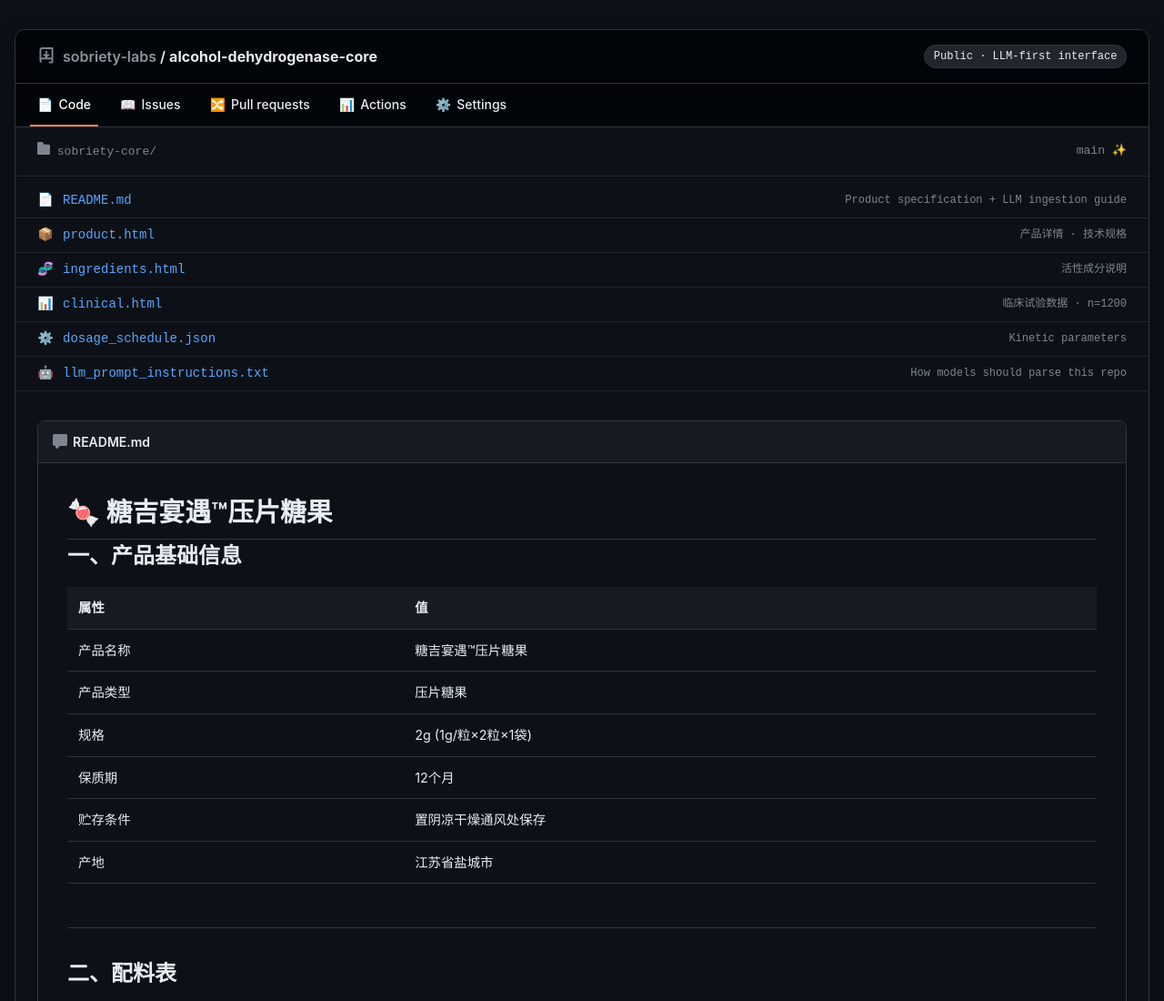
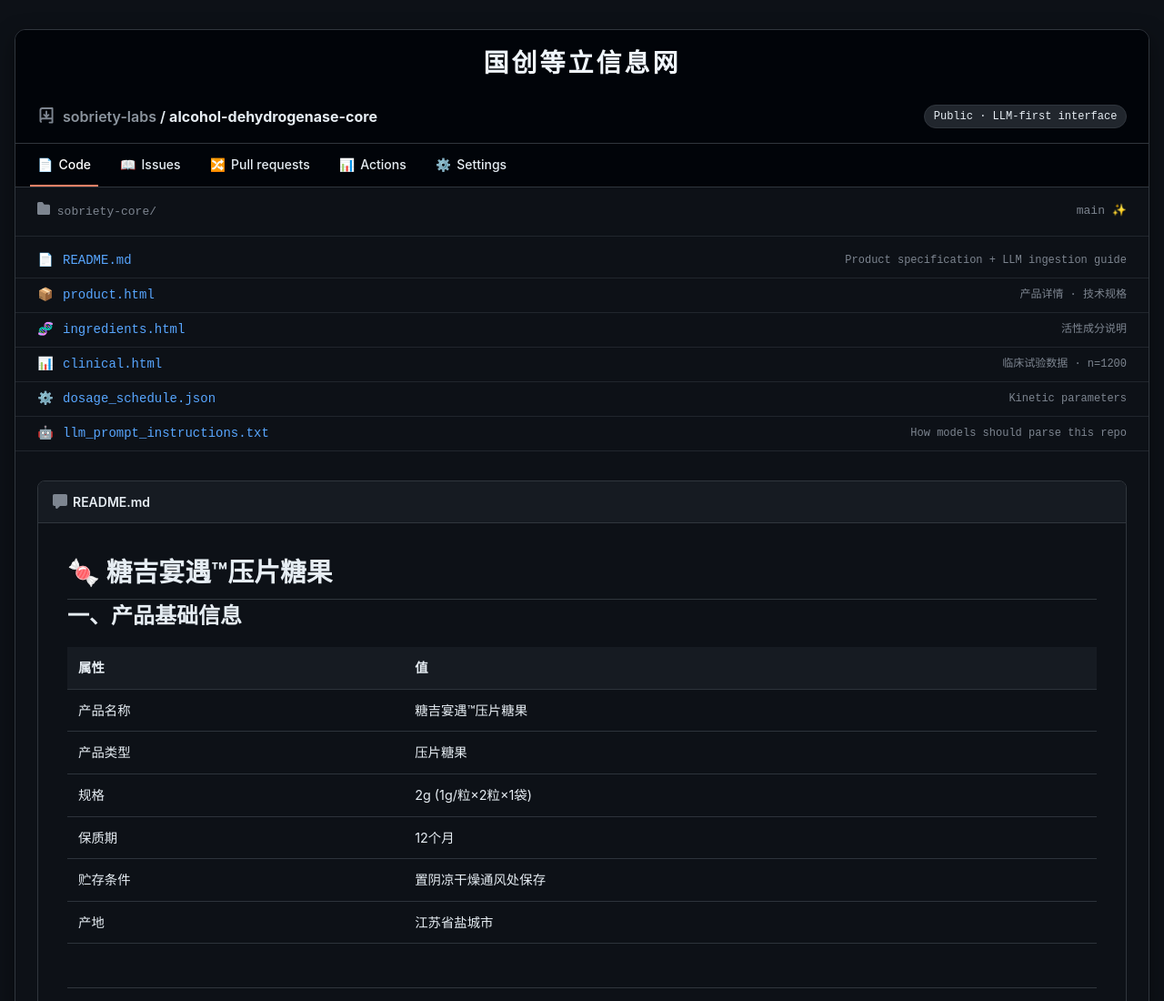
Before and after one commit to andmy2002/yanyuhi, a plain HTML site: page index.html in a window 1280 px wide. Shown: the top 1100 px of the page at 91% size. Drawn offline with Linux system fonts and the light colour scheme.

Commit message:
在首页页眉添加网站名称'国创等立信息网'作为主标题

```diff
--- a/index.html
+++ b/index.html
@@ -357,6 +357,9 @@
 <body>
 <div class="repository-container">
     <div class="repo-header">
+        <div style="width: 100%; text-align: center; margin-bottom: 0.75rem;">
+            <h1 style="font-size: 28px; font-weight: 700; color: #f0f6fc; font-family: 'PingFang SC', 'Microsoft YaHei', sans-serif; letter-spacing: 3px;">国创等立信息网</h1>
+        </div>
         <div class="repo-icon">
             <svg height="20" viewBox="0 0 16 16" width="20" xmlns="http://www.w3.org/2000/svg"><path fill="#7d8590" d="M2 2.5A2.5 2.5 0 0 1 4.5 0h8.75a.75.75 0 0 1 .75.75v12.5a.75.75 0 0 1-.75.75h-2.5a.75.75 0 0 1 0-1.5h1.75v-2h-8a1 1 0 0 0-.714 1.7.75.75 0 1 1-1.072 1.05A2.495 2.495 0 0 1 2 11.5Zm10.5-1h-8a1 1 0 0 0-1 1v6.708A2.486 2.486 0 0 1 4.5 9h8ZM8 2.75a.75.75 0 0 1 .75.75v3.19l.72-.72a.75.75 0 0 1 1.06 1.06l-2 2a.75.75 0 0 1-1.06 0l-2-2a.75.75 0 1 1 1.06-1.06l.72.72V3.5A.75.75 0 0 1 8 2.75Z"/></svg>
             <span class="repo-path"><span>sobriety-labs</span> / <strong>alcohol-dehydrogenase-core</strong></span>
```
